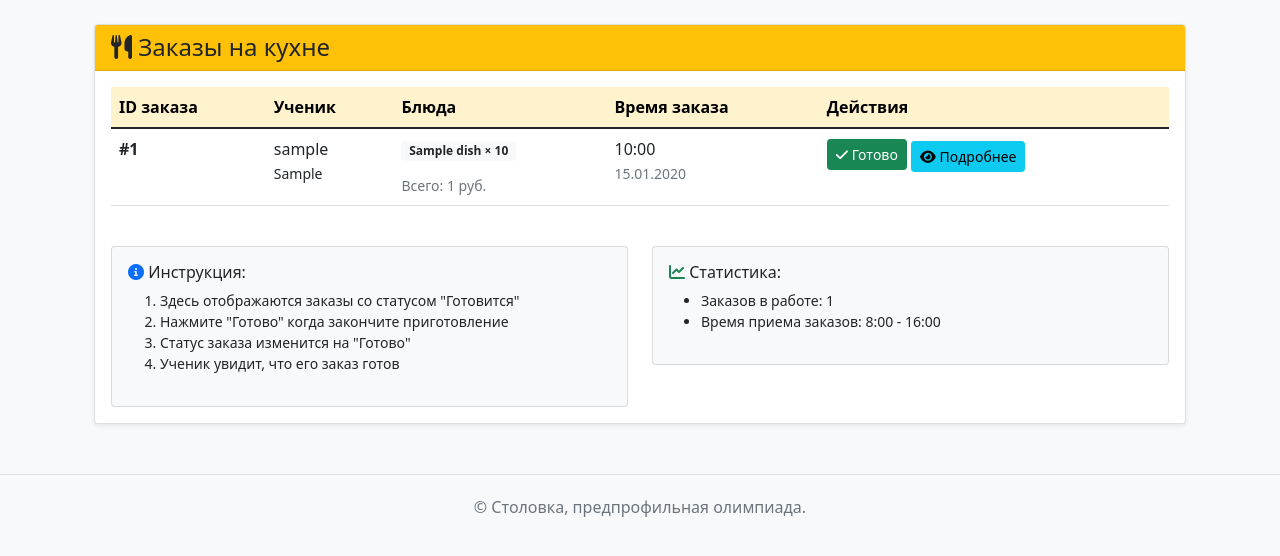
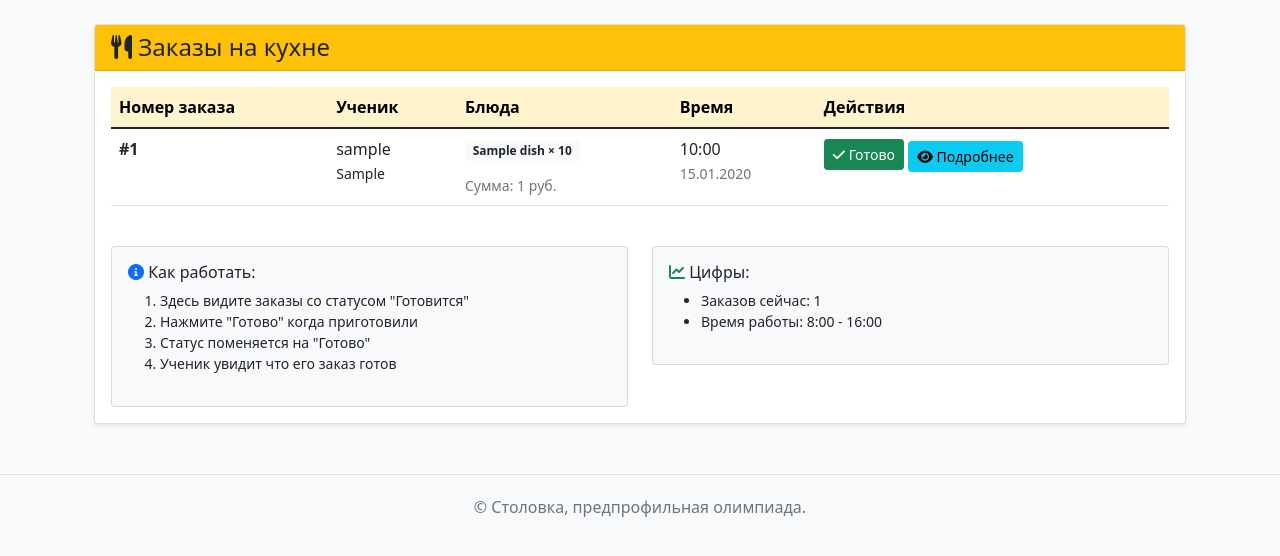
Before and after one commit to YarikAESC/Predprof2025-26, a Django app: template project/myproject/orders/templates/orders/chef_orders.html in a window 1280 px wide. Shown: the part 76-632 px from the top of the page. Run offline with Django 4.2, Linux system fonts and the light colour scheme; the template is opened without the code that fills it: most values are stand-ins (such as "Sample title", 1, 10 or a date in 2020).

Commit message:
Update chef_orders.html

```diff
--- a/project/myproject/orders/templates/orders/chef_orders.html
+++ b/project/myproject/orders/templates/orders/chef_orders.html
@@ -5,11 +5,13 @@
 {% block content %}
 <div class="container mt-4">
     <div class="card shadow-sm">
+        <!-- Заголовок карточки -->
         <div class="card-header bg-warning text-dark">
             <h4 class="mb-0"><i class="fas fa-utensils"></i> Заказы на кухне</h4>
         </div>
         <div class="card-body">
 
+            <!-- Сообщения для повара -->
             {% if messages %}
             <div class="messages mb-3">
                 {% for message in messages %}
@@ -18,19 +20,21 @@
             </div>
             {% endif %}
 
+            <!-- Таблица заказов -->
             {% if orders %}
             <div class="table-responsive">
                 <table class="table table-hover">
                     <thead class="table-warning">
                         <tr>
-                            <th>ID заказа</th>
+                            <th>Номер заказа</th>
                             <th>Ученик</th>
                             <th>Блюда</th>
-                            <th>Время заказа</th>
+                            <th>Время</th>
                             <th>Действия</th>
                         </tr>
                     </thead>
                     <tbody>
+                        <!-- Строки с заказами -->
                         {% for order in orders %}
                         <tr>
                             <td>
@@ -44,27 +48,30 @@
                             </td>
                             <td>
                                 <div class="mb-2">
+                                    <!-- Список блюд в заказе -->
                                     {% for item in order.items.all %}
                                     <span class="badge bg-light text-dark mb-1">
                                         {{ item.dish.name }} × {{ item.quantity }}
                                     </span><br>
                                     {% endfor %}
                                 </div>
-                                <small class="text-muted">Всего: {{ order.total_price }} руб.</small>
+                                <small class="text-muted">Сумма: {{ order.total_price }} руб.</small>
                             </td>
                             <td>
                                 {{ order.created_at|date:"H:i" }}
                                 <br><small class="text-muted">{{ order.created_at|date:"d.m.Y" }}</small>
                             </td>
                             <td>
+                                <!-- Кнопка "Готово" -->
                                 <form method="post" action="{% url 'update_order_status' order.id %}" class="d-inline">
                                     {% csrf_token %}
                                     <input type="hidden" name="status" value="ready">
                                     <button type="submit" class="btn btn-success btn-sm"
-                                            onclick="return confirm('Отметить заказ #{{ order.id }} как готовый?')">
+                                            onclick="return confirm('Пометить заказ #{{ order.id }} как готовый?')">
                                         <i class="fas fa-check"></i> Готово
                                     </button>
                                 </form>
+                                <!-- Кнопка "Подробнее" -->
                                 <a href="{% url 'order_detail' order.id %}" class="btn btn-info btn-sm mt-1">
                                     <i class="fas fa-eye"></i> Подробнее
                                 </a>
@@ -75,33 +82,37 @@
                 </table>
             </div>
             {% else %}
+            <!-- Сообщение если нет заказов -->
             <div class="alert alert-info">
-                <i class="fas fa-info-circle"></i> На данный момент нет заказов для приготовления.
+                <i class="fas fa-info-circle"></i> Сейчас нет заказов для готовки.
             </div>
             {% endif %}
 
+            <!-- Информационные блоки -->
             <div class="mt-4">
                 <div class="row">
+                    <!-- Блок с инструкцией -->
                     <div class="col-md-6">
                         <div class="card bg-light">
                             <div class="card-body">
-                                <h6><i class="fas fa-info-circle text-primary"></i> Инструкция:</h6>
+                                <h6><i class="fas fa-info-circle text-primary"></i> Как работать:</h6>
                                 <ol class="small">
-                                    <li>Здесь отображаются заказы со статусом "Готовится"</li>
-                                    <li>Нажмите "Готово" когда закончите приготовление</li>
-                                    <li>Статус заказа изменится на "Готово"</li>
-                                    <li>Ученик увидит, что его заказ готов</li>
+                                    <li>Здесь видите заказы со статусом "Готовится"</li>
+                                    <li>Нажмите "Готово" когда приготовили</li>
+                                    <li>Статус поменяется на "Готово"</li>
+                                    <li>Ученик увидит что его заказ готов</li>
                                 </ol>
                             </div>
                         </div>
                     </div>
+                    <!-- Блок со статистикой -->
                     <div class="col-md-6">
                         <div class="card bg-light">
                             <div class="card-body">
-                                <h6><i class="fas fa-chart-line text-success"></i> Статистика:</h6>
+                                <h6><i class="fas fa-chart-line text-success"></i> Цифры:</h6>
                                 <ul class="small">
-                                    <li>Заказов в работе: {{ orders|length }}</li>
-                                    <li>Время приема заказов: 8:00 - 16:00</li>
+                                    <li>Заказов сейчас: {{ orders|length }}</li>
+                                    <li>Время работы: 8:00 - 16:00</li>
                                 </ul>
                             </div>
                         </div>
```
